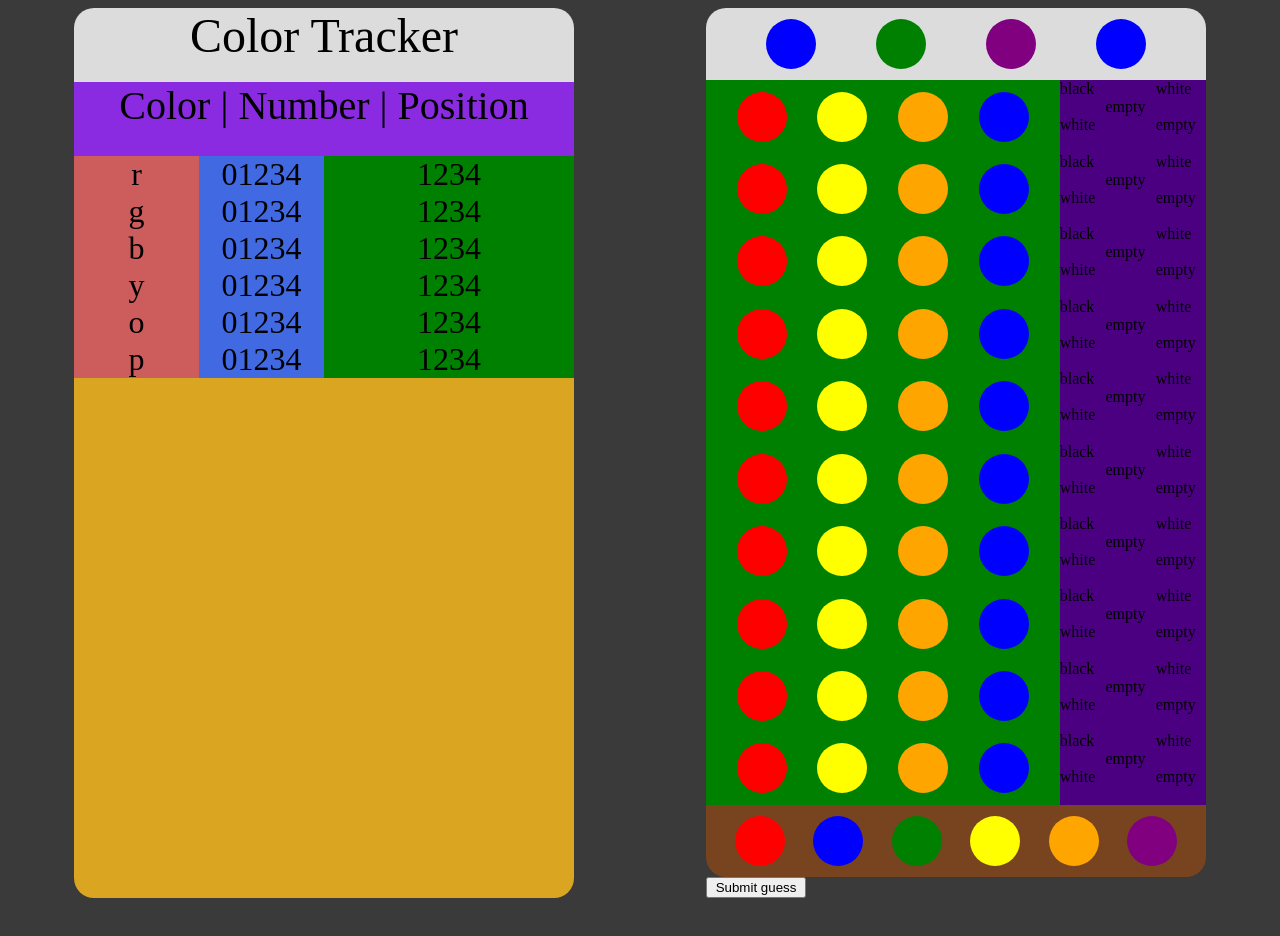
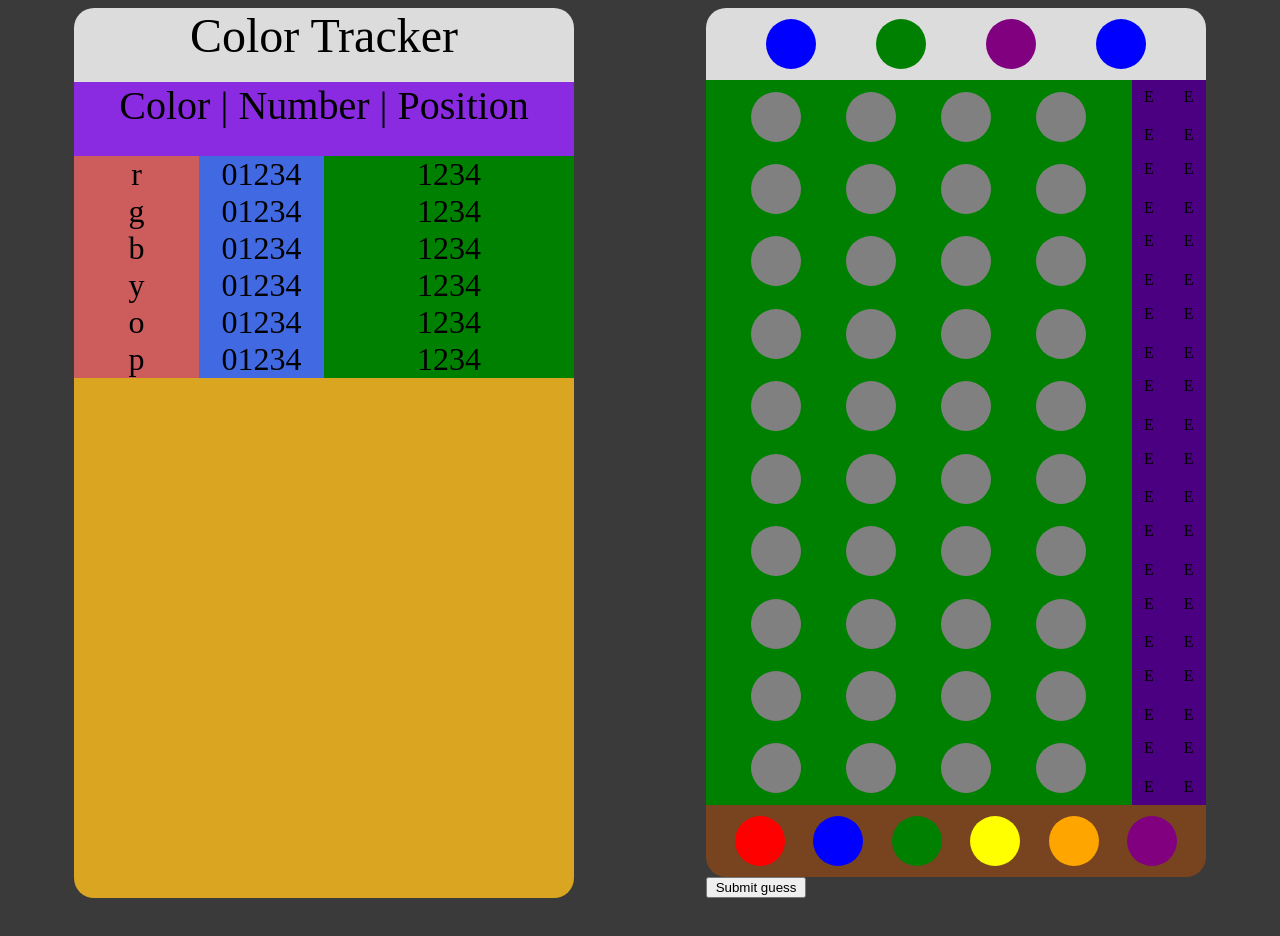
Before and after one commit to joebuono/mastermind, a React (Create React App) app in the folder client/: page / in a window 1280 px wide. Shown: the top 936 px of the page. Built offline with nearby package versions, Linux system fonts and the light colour scheme.

Commit message:
initialized empty board with fixed formatting

```diff
--- a/client/src/components/board/BlackAndWhitePegs.jsx
+++ b/client/src/components/board/BlackAndWhitePegs.jsx
@@ -1,20 +1,28 @@
 import React from 'react';
 import styles from '../styles/blackAndWhitePegs.module.css';
 
-function BlackAndWhitePegs({bwPegs}) {
+const convert = (pegs, codeSize) => {
+  let converted = [...new Array(pegs[0]).fill('B'), ...new Array(pegs[1]).fill('W')];
+  while (converted.length < codeSize) {
+    converted.push('E');
+  }
+  return converted;
+};
+
+function BlackAndWhitePegs({bwPegs, codeSize}) {
   // write a function that transformed bwPegs into an array
   // For example:
   // [1, 2] => ['black', 'white', 'white', 'empty', 'empty'];
   // Use that transformed array to fill the pegs
-  let pegs = ['black', 'white', 'white', 'empty', 'empty'];
+  const pegs = convert(bwPegs, codeSize);
   return (
     <div className={styles.container}>
       {/* Later, pass the pegs[index] data into a component responsible for displaying black, white, and empty pegs */}
-      <div className={styles.upperLeft}>{pegs[0]}</div>
-      <div className={styles.upperRight}>{pegs[1]}</div>
-      <div className={styles.bottomLeft}>{pegs[2]}</div>
-      <div className={styles.bottomRight}>{pegs[3]}</div>
-      <div className={styles.middle}>{pegs[4]}</div>
+      <div className={`${styles.upperLeft} ${styles.peg}`}>{pegs[0]}</div>
+      <div className={`${styles.upperRight} ${styles.peg}`}>{pegs[1]}</div>
+      <div className={`${styles.bottomLeft} ${styles.peg}`}>{pegs[2]}</div>
+      <div className={`${styles.bottomRight} ${styles.peg}`}>{pegs[3]}</div>
+      <div className={`${styles.middle} ${styles.peg}`}>{codeSize === 4 ? '' : pegs[4]}</div>
     </div>
   );
 }
--- a/client/src/components/board/Board.jsx
+++ b/client/src/components/board/Board.jsx
@@ -6,20 +6,15 @@ import Turns from './Turns.jsx';
 import { initializeGame } from '../../solverAlgorithm/globalLogic';
 import { getBlackAndWhitePegs } from '../../solverAlgorithm/filterPermutations';
 
-const turns = [
-  {
-    guess: [],
-    bwPegs: []
-  },
-  {
-    guess: [],
-    bwPegs: []
-  },
-  {
-    guess: [],
-    bwPegs: []
-  },//...
-];
+const turns = [];
+
+// initialize turns to empty
+for (let i = 0; i < 10; i++) {
+  turns.push({
+    guess: ['x', 'x', 'x', 'x'],
+    bwPegs: [0, 0]
+  });
+}
 
 // TESTING
 // const colorOptions = ['r', 'b', 'g', 'y', 'o', 'p']; // 'n', 'w'
@@ -117,7 +112,7 @@ class Board extends Component {
           <SecretCode secretCode={secretCode} />
         </div>
         <div className={styles.turns}>
-          <Turns guesses={guesses} totalRounds={totalRounds} guessSize={codeSize} />
+          <Turns turns={turns} codeSize={codeSize} />
         </div>
         {/* <div className={styles.blackAndWhitePegs}>
           <BWPegsContainer bwPegs={bwPegs} roundsLeft={totalRounds - guesses.length} />
--- a/client/src/components/board/Turn.jsx
+++ b/client/src/components/board/Turn.jsx
@@ -3,11 +3,11 @@ import styles from '../styles/turn.module.css';
 import Colors from './Colors.jsx';
 import BlackAndWhitePegs from './BlackAndWhitePegs.jsx';
 
-const Turn = () => {
+const Turn = ({turn, codeSize, key}) => {
   return (
   <div className={styles.rowContainer}>
-    <div className={styles.guess}><Colors key={'?'} colors={['r', 'y', 'o', 'b']}/></div>
-    <div className={styles.bwPegs}><BlackAndWhitePegs /></div>
+    <div className={styles.guess}><Colors key={key} colors={turn.guess}/></div>
+    <div className={styles.bwPegs}><BlackAndWhitePegs bwPegs={turn.bwPegs} codeSize={codeSize} /></div>
   </div>
   );
 };
--- a/client/src/components/board/Turns.jsx
+++ b/client/src/components/board/Turns.jsx
@@ -4,7 +4,7 @@ import Turn from './Turn.jsx';
 
 // Guesses will need to know how many rounds there are
 // in order to fill the next rounds with empty spots
-function Turns({guesses, totalRounds, guessSize}) {
+function Turns({turns, codeSize}) {
   // let emptyRounds = [];
   // let emptyRound = new Array(guessSize).fill('x');
   // let roundsLeft = totalRounds - guesses.length;
@@ -15,9 +15,7 @@ function Turns({guesses, totalRounds, guessSize}) {
 
   return (
     <div className={styles.container}>
-      {[...new Array(10)].map((_, index) => <Turn key={index} />)}
-      {/* {emptyRounds}
-      {[...guesses].reverse().map((guess, index) => <Colors key={index} colors={guess} />)} */}
+      {turns.map((turn, index) => <Turn key={index} turn={turn} codeSize={codeSize} />)}
     </div>
   );
 }
--- a/client/src/components/styles/blackAndWhitePegs.module.css
+++ b/client/src/components/styles/blackAndWhitePegs.module.css
@@ -1,7 +1,13 @@
 .container {
   display: grid;
-  grid-template-columns: 3;
-  grid-template-rows: 3;
+  grid-template-columns: repeat(3, 1fr);
+  grid-template-rows: repeat(3, 1fr);
+  height: 80%;
+  width: 80%;
+}
+
+.peg {
+  text-align: center;
 }
 
 .upperLeft {
--- a/client/src/components/styles/turn.module.css
+++ b/client/src/components/styles/turn.module.css
@@ -9,6 +9,9 @@
 }
 
 .bwPegs {
+  display: flex;
   background-color: indigo;
   flex-grow: 1;
+  justify-content: center;
+  align-items: center;
 }
```
Also changed, not shown: 1 other file (tests, documents, lock files or other folders).
